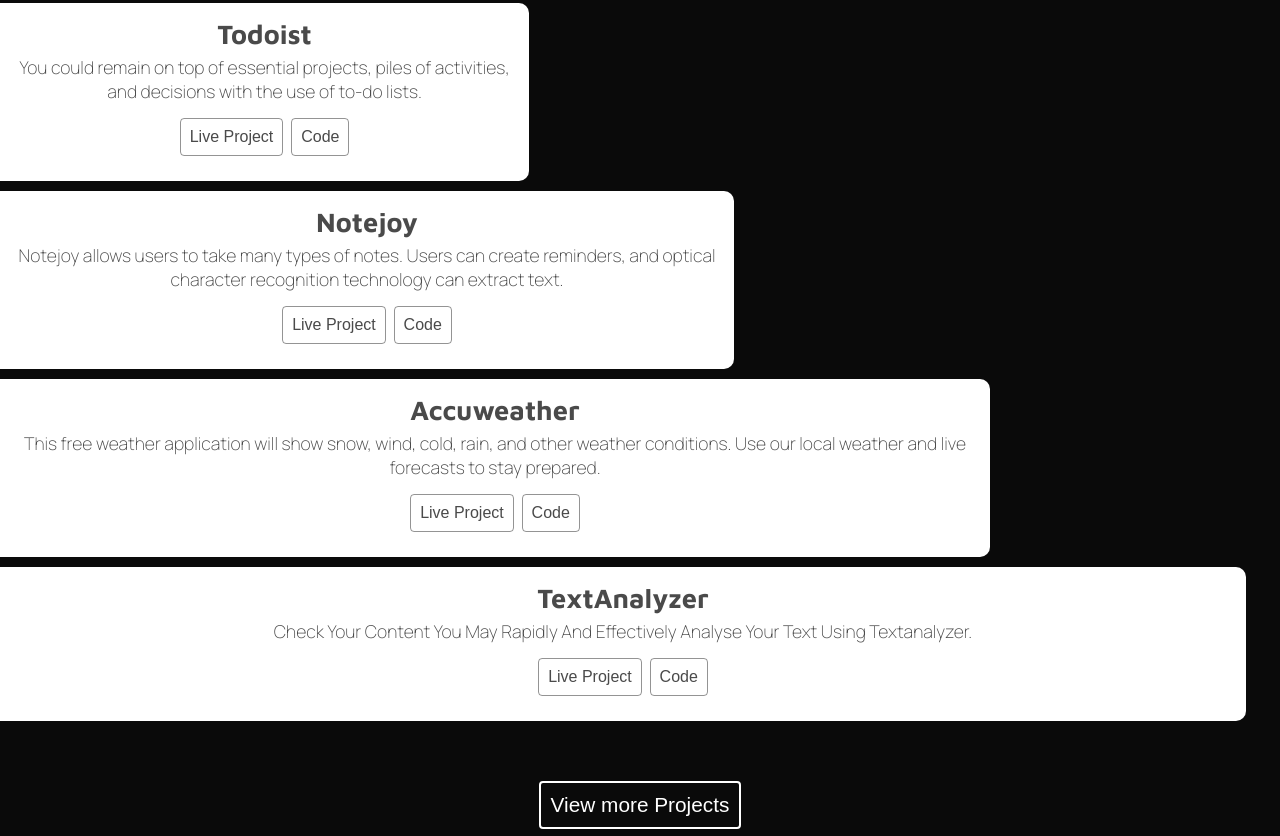
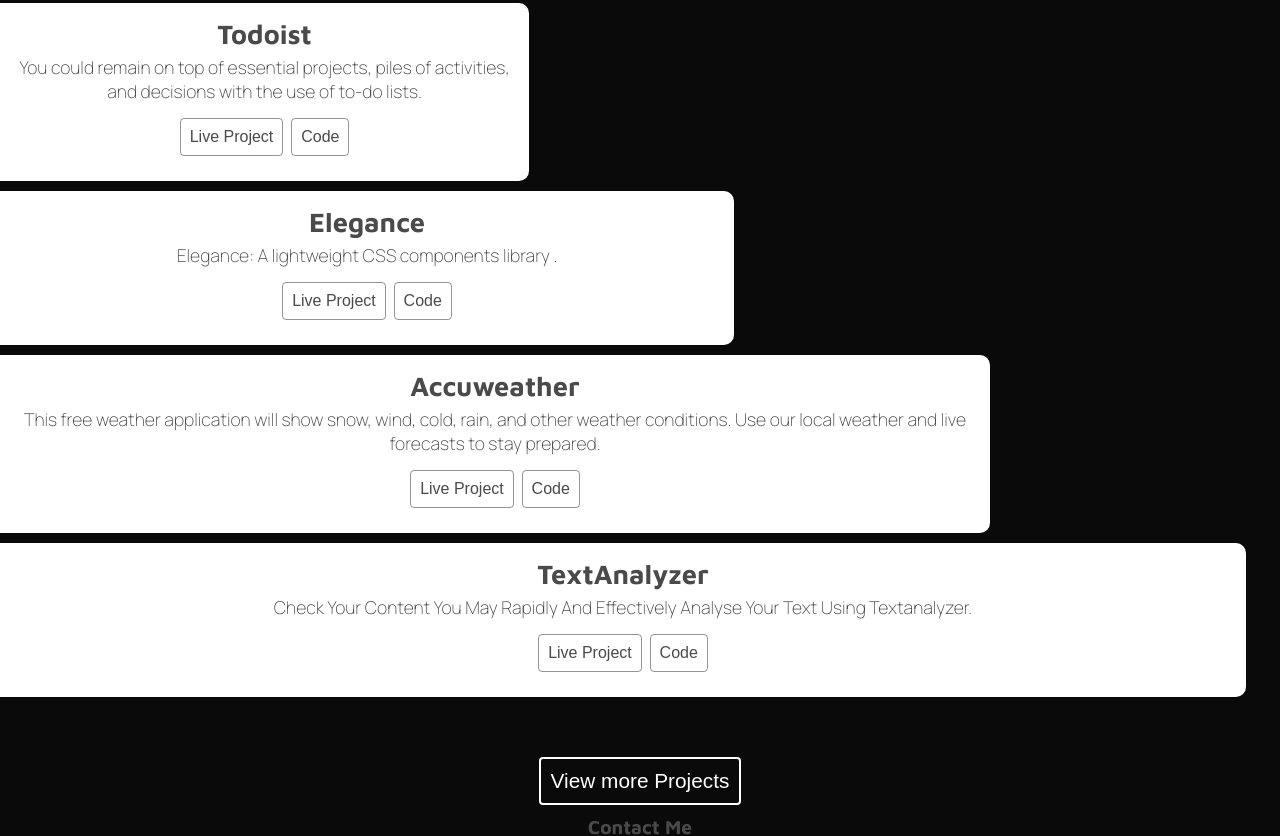
Before and after one commit to iamtoufiq/-My-Portfolio, a plain HTML site: page index.html in a window 1280 px wide. Shown: the part 1025-1861 px from the top of the page. Drawn offline with Linux system fonts and the light colour scheme; a script that the page names is missing.

Commit message:
Update index.html

```diff
--- a/index.html
+++ b/index.html
@@ -72,14 +72,12 @@
     </div>
     <!-- //............................................. -->
     <div class="project-div has-background-white has-text-centered p3">
-      <h1 class="has-text-weight-bold">Notejoy </h1>
-      <p class="project-p">
-        Notejoy allows users to take many types of notes. Users can create reminders, and optical character recognition
-        technology can extract text.
+      <h1 class="has-text-weight-bold">Elegance</h1>
+      <p class="project-p">Elegance: A lightweight CSS components library .
       </p>
-      <a target="_blank" href="https://iamtoufiq.github.io/Notejoy/"><button class="button button-h1 is-outlined">Live
+      <a target="_blank" href="https://elegance-ui.netlify.app/"><button class="button button-h1 is-outlined">Live
           Project</button></a>
-      <a target="_blank" href="https://github.com/iamtoufiq/Notejoy.git"><button
+      <a target="_blank" href="https://github.com/iamtoufiq/Elegance-Ui"><button
           class="button button-h1 is-outlined">Code</button></a>
     </div>
     <!-- ----------------------------------------------- -->
```
